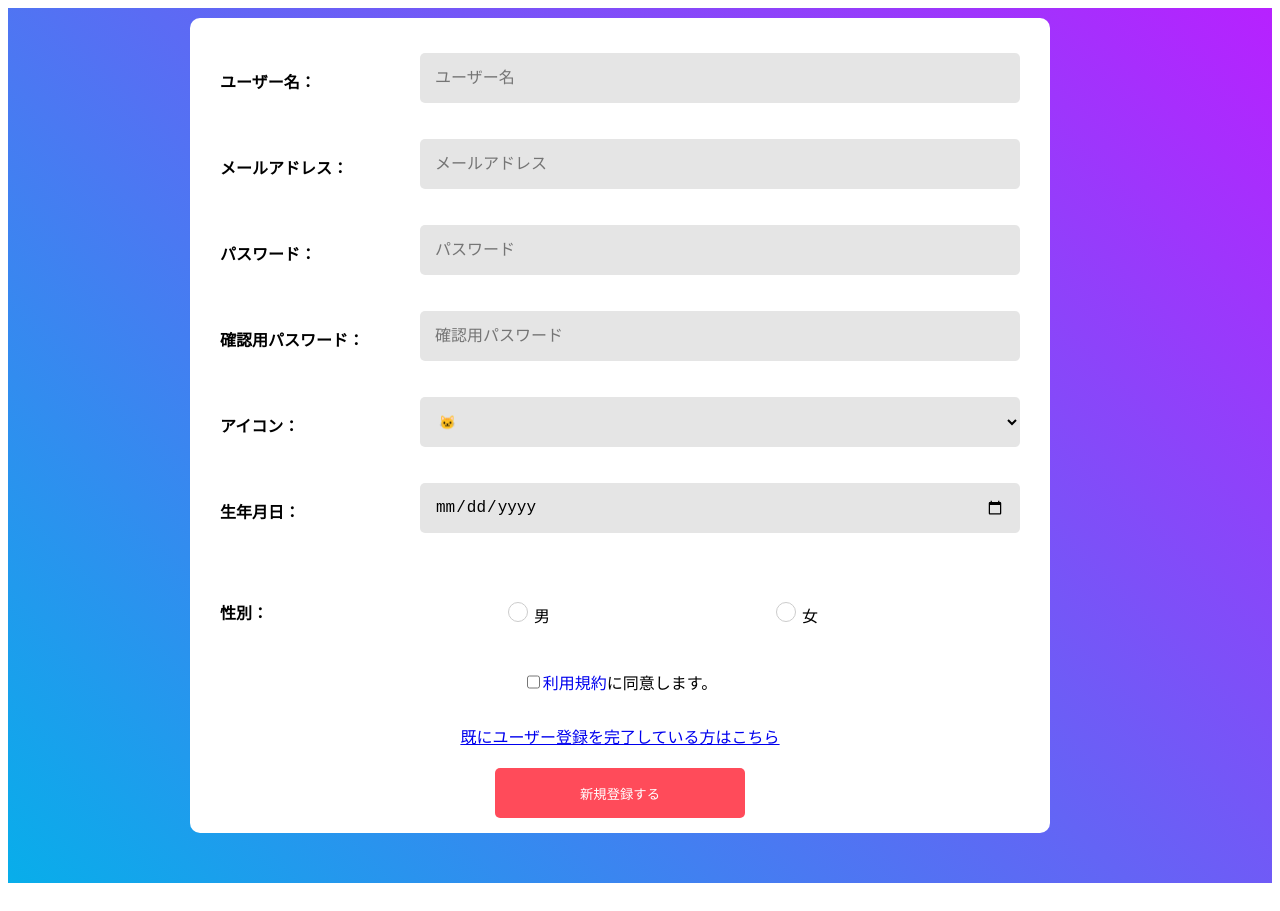
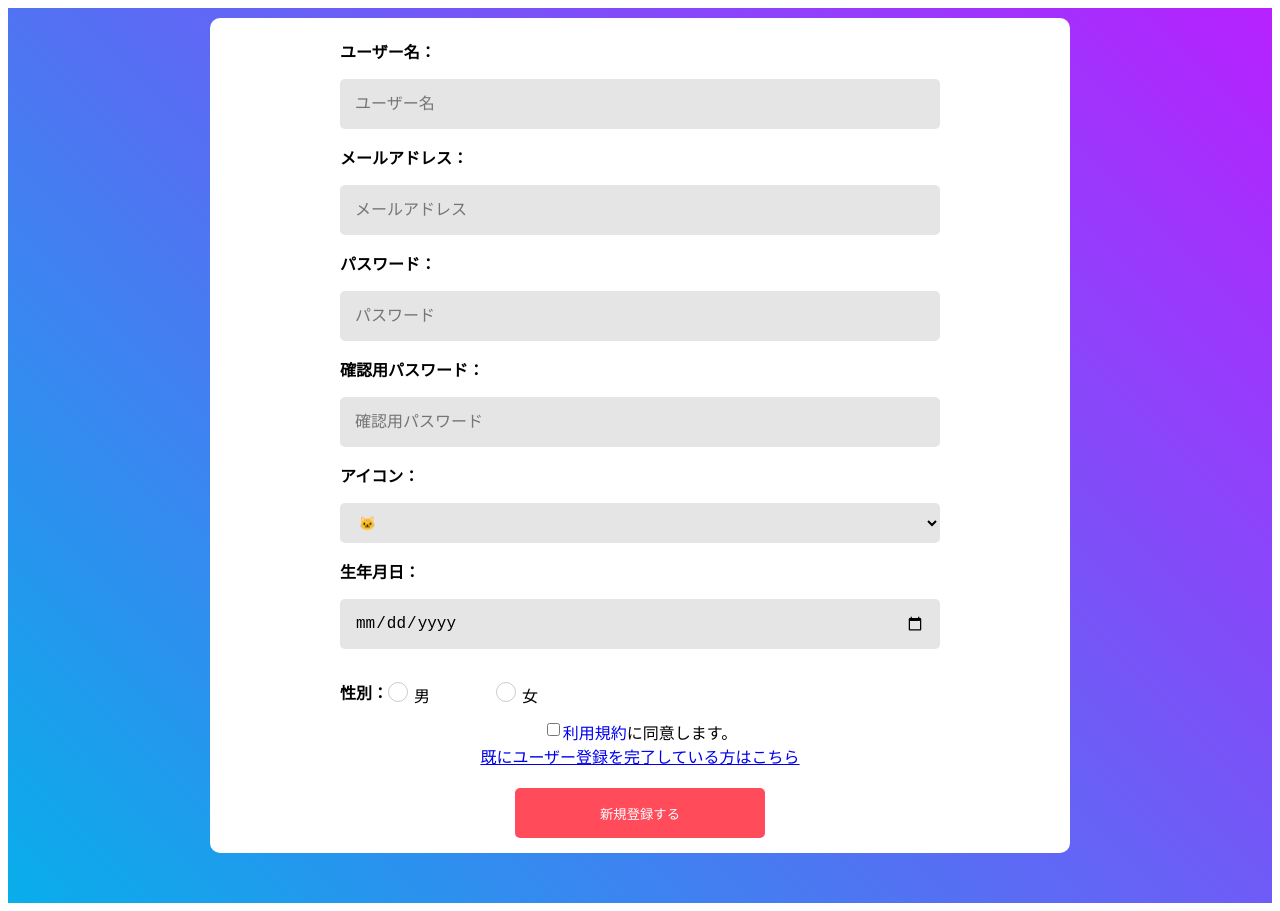
Before and after one commit to Andrew47592095/registrationForm, a React (Vite) app: page /signup in a window 1280 px wide. Built offline with nearby package versions, Linux system fonts and the light colour scheme.

Commit message:
レスポンシブル対応と、ユーザーの登録情報送信の処理を追加

```diff
--- a/package.json
+++ b/package.json
@@ -10,6 +10,7 @@
     "preview": "vite preview"
   },
   "dependencies": {
+    "firebase": "^10.3.1",
     "react": "^18.2.0",
     "react-dom": "^18.2.0",
     "react-router-dom": "^6.15.0",
--- a/src/style/Style.ts
+++ b/src/style/Style.ts
@@ -1,30 +1,60 @@
 import styled from "styled-components";
+import { breakpoints } from "./breakPoint";
 
 export const AppWrapper = styled.div`
   background: linear-gradient(45deg, #08aeea, #b721ff);
-  padding: 10px 100px 50px 100px;
+
   display: flex;
   justify-content: center;
   min-height: 680px;
-  font-size: 16px;
+
+  @media screen and (min-width: ${breakpoints.phone}) {
+    font-size: 14px;
+    padding: 5px 15px 5px 15px;
+  }
+
+  @media screen and (min-width: ${breakpoints.desktop}) {
+    font-size: 16px;
+    padding: 10px 100px 50px 100px;
+  }
 `;
 
 export const Div = styled.div`
-  width: 900px;
   display: flex;
+  justify-content: center;
+
+  @media screen and (min-width: ${breakpoints.tablet}) {
+    width: 600px;
+  }
+
+  @media screen and (min-width: ${breakpoints.desktop}) {
+    width: 900px;
+  }
 `;
 
-export const ComponentWrapper = styled.div<{ justifycontent?: string }>`
-  width: 800px;
-  margin-top: 30px;
+export const ComponentWrapper = styled.div<{
+  flexdirection?: string;
+}>`
   display: flex;
-  justify-content: ${(props) =>
-    props.justifycontent ? "center" : "space-between"};
+  justify-content: center;
+  align-items: flex-start;
+
+  flex-direction: ${(props) => (props.flexdirection ? "center" : "column")};
+
+  @media screen and (min-width: ${breakpoints.phone}) {
+    width: 350px;
+  }
+
+  @media screen and (min-width: ${breakpoints.tablet}) {
+    width: 450px;
+  }
+
+  @media screen and (min-width: ${breakpoints.desktop}) {
+    width: 600px;
+  }
 `;
 
 export const Input = styled.input`
-  height: 50px;
-  width: 600px;
   background-color: #e5e5e5;
   border: none;
   outline: none;
@@ -33,6 +63,20 @@ export const Input = styled.input`
   line-height: 50px;
   padding: 0 15px;
   box-sizing: border-box;
+
+  @media screen and (min-width: ${breakpoints.phone}) {
+    width: 350px;
+    height: 40px;
+  }
+
+  @media screen and (min-width: ${breakpoints.tablet}) {
+    width: 450px;
+    height: 50px;
+  }
+
+  @media screen and (min-width: ${breakpoints.desktop}) {
+    width: 600px;
+  }
 `;
 
 export const Form = styled.form`
@@ -43,8 +87,15 @@ export const Form = styled.form`
   background-color: #fff;
   border-radius: 10px;
   padding: 5px 5px 15px;
-  width: 850px;
   min-height: 500px;
+
+  @media screen and (min-width: ${breakpoints.tablet}) {
+    width: 600px;
+  }
+
+  @media screen and (min-width: ${breakpoints.desktop}) {
+    width: 850px;
+  }
 `;
 export const SubmitButton = styled.button`
   height: 50px;
@@ -59,7 +110,6 @@ export const SubmitButton = styled.button`
 
 export const Select = styled.select`
   height: 50px;
-  width: 600px;
   background-color: #e5e5e5;
   border: none;
   outline: none;
@@ -68,20 +118,48 @@ export const Select = styled.select`
   cursor: pointer;
   padding: 0 15px;
   box-sizing: border-box;
+
+  @media screen and (min-width: ${breakpoints.phone}) {
+    width: 350px;
+    height: 40px;
+  }
+
+  @media screen and (min-width: ${breakpoints.tablet}) {
+    width: 450px;
+  }
+
+  @media screen and (min-width: ${breakpoints.desktop}) {
+    width: 600px;
+  }
 `;
 
 export const RadioBtnWrapper = styled.div`
   display: flex;
   margin-top: 15px;
+
+  @media screen and (min-width: ${breakpoints.phone}) {
+    width: 350px;
+  }
+
+  @media screen and (min-width: ${breakpoints.tablet}) {
+    width: 450px;
+  }
+
+  @media screen and (min-width: ${breakpoints.desktop}) {
+    width: 600px;
+  }
 `;
 
 export const RadioWrapper = styled.label`
   display: flex;
   align-items: center;
-  margin-left: 240px;
+  margin-right: 100px;
   cursor: pointer;
   user-select: none;
-  // margin-left: 80px;
+
+  @media screen and (min-width: ${breakpoints.phone}) {
+    margin-right: 80px;
+  }
 `;
 
 export const RadioInput = styled.input`
@@ -131,4 +209,5 @@ export const LinkText = styled.a`
 
 export const ParagraghText = styled.p`
   font-weight: 600;
+  text-align: left;
 `;
--- /dev/null
+++ b/src/style/breakPoint.ts
@@ -0,0 +1,7 @@
+const breakpoints = {
+  phone: "400px",
+  tablet: "768px",
+  desktop: "1024px",
+};
+
+export { breakpoints };
--- a/src/view/LoginForm.tsx
+++ b/src/view/LoginForm.tsx
@@ -36,10 +36,10 @@ export const LoginForm = ({
           onChange={(e) => changePassword(e, "singin")}
         />
       </ComponentWrapper>
-      <ComponentWrapper justifycontent="center">
+      <ComponentWrapper flexdirection="center">
         <Link to="/signup">新規登録はこちら</Link>
       </ComponentWrapper>
-      <ComponentWrapper justifycontent="center">
+      <ComponentWrapper flexdirection="center">
         <LinkText>パスワードを忘れた方はこちら</LinkText>
       </ComponentWrapper>
       <SubmitButton type="submit">新規登録する</SubmitButton>
--- a/src/view/RegistrationForm.tsx
+++ b/src/view/RegistrationForm.tsx
@@ -104,20 +104,20 @@ export const RegistrationForm = ({
           </RadioWrapper>
         </RadioBtnWrapper>
       </ComponentWrapper>
-      <ComponentWrapper justifycontent="center">
+      <ComponentWrapper flexdirection={"center"}>
         <input
           type="checkbox"
-          id="scales"
-          name="scales"
+          id="agreement"
+          name="agreement"
           checked={state.agree}
           onChange={(e) => agreeTermsAndCondition(e)}
         />
         <LinkText href="https://menherasenpai.notion.site/457df49475494671807673a0a3346451">
           利用規約
         </LinkText>
-        <label htmlFor="scales">に同意します。</label>
+        <label htmlFor="agreement">に同意します。</label>
       </ComponentWrapper>
-      <ComponentWrapper justifycontent="center">
+      <ComponentWrapper flexdirection="center">
         <Link to="/signin">既にユーザー登録を完了している方はこちら</Link>
       </ComponentWrapper>
       <SubmitButton type="submit">新規登録する</SubmitButton>
```
Also changed, not shown: 1 other file (tests, documents, lock files or other folders).
